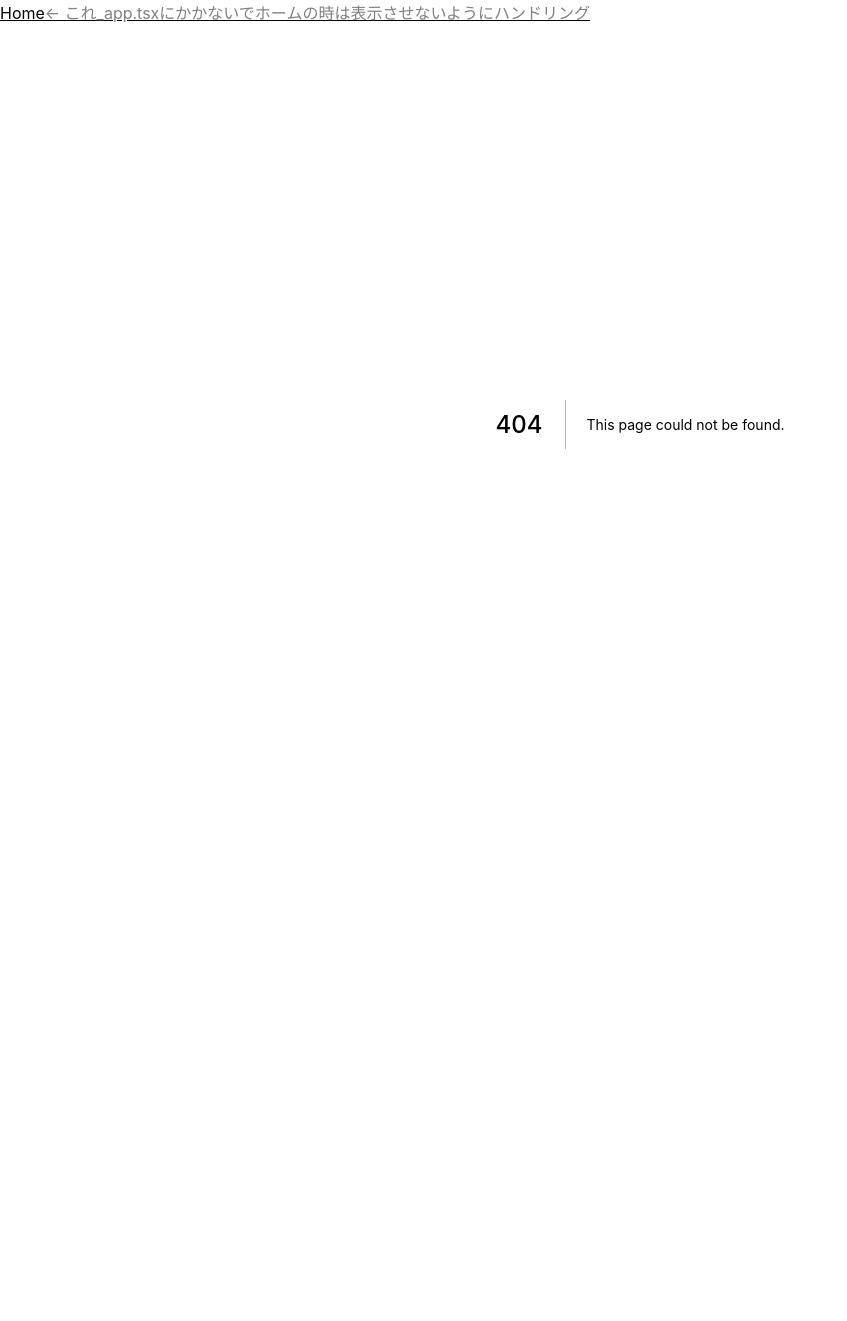
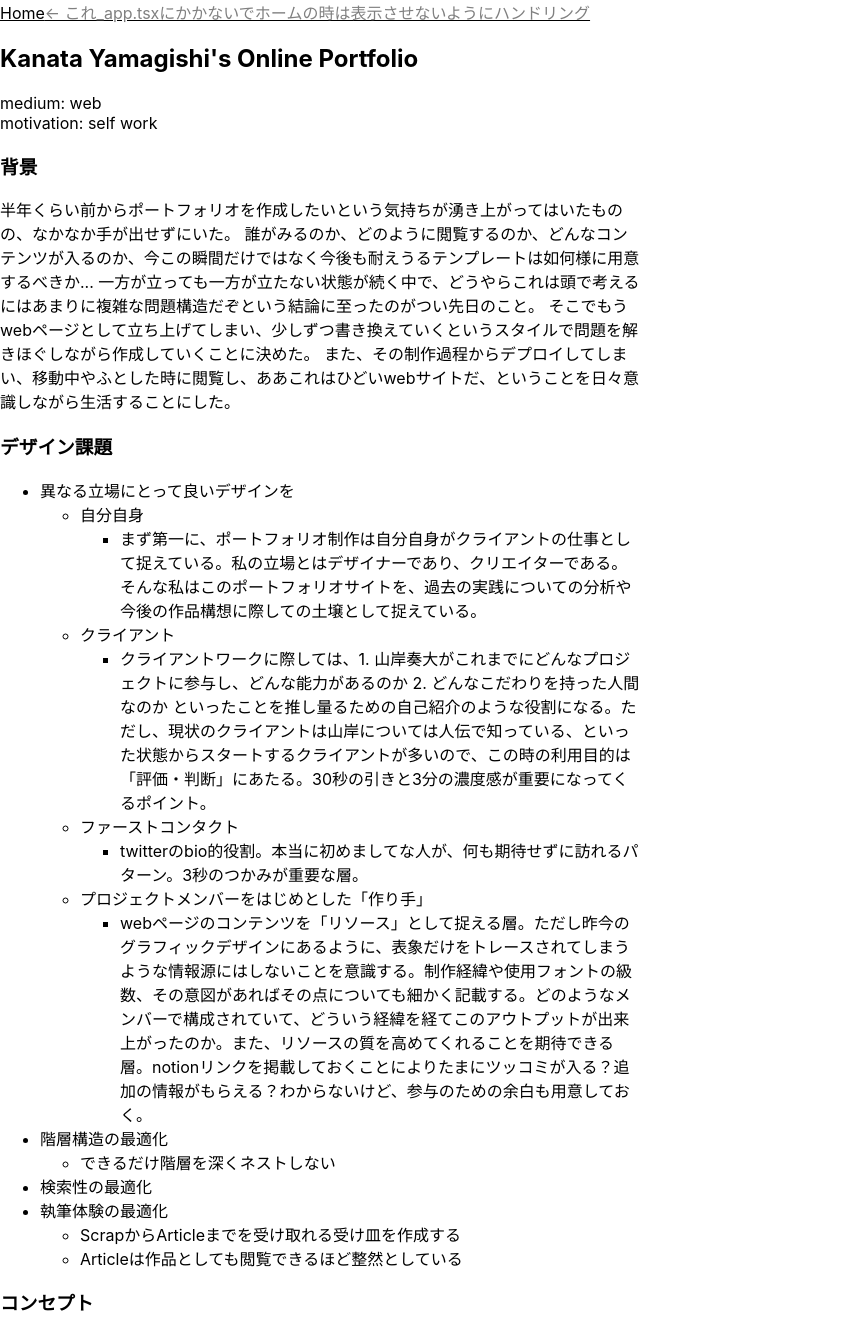
Before and after one commit to k1105/ymgsknt, a Next.js app: page /sources/portfolio/pageContent2 in a window 1280 px wide. Before the commit this address had no page. Shown: the top 1321 px of the page, without its empty margins (0-847 px from the left). Before the commit the page ends 824 px from the top, so only its background shows below. Built offline with nearby package versions, Linux system fonts and the light colour scheme.

Commit message:
2つ目の要素を追加

```diff
--- /dev/null
+++ b/pages/sources/portfolio/pageContent2.tsx
@@ -0,0 +1,186 @@
+const PageContent2: React.FC = () => {
+  return (
+    <div className="txtContainer">
+      <h2>Kanata Yamagishi&apos;s Online Portfolio</h2>
+      <p>
+        medium: web
+        <br />
+        motivation: self work
+      </p>
+      <h3>背景</h3>
+      <p>
+        半年くらい前からポートフォリオを作成したいという気持ちが湧き上がってはいたものの、なかなか手が出せずにいた。
+        誰がみるのか、どのように閲覧するのか、どんなコンテンツが入るのか、今この瞬間だけではなく今後も耐えうるテンプレートは如何様に用意するべきか...
+        一方が立っても一方が立たない状態が続く中で、どうやらこれは頭で考えるにはあまりに複雑な問題構造だぞという結論に至ったのがつい先日のこと。
+        そこでもうwebページとして立ち上げてしまい、少しずつ書き換えていくというスタイルで問題を解きほぐしながら作成していくことに決めた。
+        また、その制作過程からデプロイしてしまい、移動中やふとした時に閲覧し、ああこれはひどいwebサイトだ、ということを日々意識しながら生活することにした。
+      </p>
+      <h3>デザイン課題</h3>
+      <ul>
+        <li>
+          異なる立場にとって良いデザインを
+          <ul>
+            <li>自分自身</li>
+            <ul>
+              <li>
+                まず第一に、ポートフォリオ制作は自分自身がクライアントの仕事として捉えている。私の立場とはデザイナーであり、クリエイターである。そんな私はこのポートフォリオサイトを、過去の実践についての分析や今後の作品構想に際しての土壌として捉えている。
+              </li>
+            </ul>
+            <li>
+              クライアント
+              <ul>
+                <li>
+                  クライアントワークに際しては、1.
+                  山岸奏大がこれまでにどんなプロジェクトに参与し、どんな能力があるのか
+                  2. どんなこだわりを持った人間なのか
+                  といったことを推し量るための自己紹介のような役割になる。ただし、現状のクライアントは山岸については人伝で知っている、といった状態からスタートするクライアントが多いので、この時の利用目的は「評価・判断」にあたる。30秒の引きと3分の濃度感が重要になってくるポイント。
+                </li>
+              </ul>
+            </li>
+            <li>
+              ファーストコンタクト
+              <ul>
+                <li>
+                  twitterのbio的役割。本当に初めましてな人が、何も期待せずに訪れるパターン。3秒のつかみが重要な層。
+                </li>
+              </ul>
+            </li>
+            <li>
+              プロジェクトメンバーをはじめとした「作り手」
+              <ul>
+                <li>
+                  webページのコンテンツを「リソース」として捉える層。ただし昨今のグラフィックデザインにあるように、表象だけをトレースされてしまうような情報源にはしないことを意識する。制作経緯や使用フォントの級数、その意図があればその点についても細かく記載する。どのようなメンバーで構成されていて、どういう経緯を経てこのアウトプットが出来上がったのか。また、リソースの質を高めてくれることを期待できる層。notionリンクを掲載しておくことによりたまにツッコミが入る？追加の情報がもらえる？わからないけど、参与のための余白も用意しておく。
+                </li>
+              </ul>
+            </li>
+          </ul>
+        </li>
+        <li>
+          階層構造の最適化
+          <ul>
+            <li>できるだけ階層を深くネストしない</li>
+          </ul>
+        </li>
+        <li>検索性の最適化</li>
+        <li>
+          執筆体験の最適化
+          <ul>
+            <li>ScrapからArticleまでを受け取れる受け皿を作成する</li>
+            <li>Articleは作品としても閲覧できるほど整然としている</li>
+          </ul>
+        </li>
+      </ul>
+
+      <h3>コンセプト</h3>
+      <h3>Links</h3>
+      <ul>
+        <li>
+          <a href="https://ripple-shock-17d.notion.site/Subject-9817da8d5fe44b81b969fe904d30e77c">
+            Subject
+          </a>
+        </li>
+        <li>
+          <a href="https://ripple-shock-17d.notion.site/Style-1570bc84ac004e57a6b53dfdedebb0cf">
+            Style
+          </a>
+        </li>
+        <li>
+          <a href="https://ripple-shock-17d.notion.site/Tech-1ec6fdea3e5e4e5cb06d6158fd1bf0de">
+            Tech
+          </a>
+        </li>
+        <li>
+          <a href="https://ripple-shock-17d.notion.site/Contents-e241f7816bbe4118bc55cb32f5e2c84e">
+            Contents
+          </a>
+        </li>
+        <li>
+          <a href="https://ripple-shock-17d.notion.site/Memo-7aebaf03fa57416f91ea5749e35adfd3">
+            Memo
+          </a>
+        </li>
+        <li>
+          <a href="https://ripple-shock-17d.notion.site/References-81f416bbc11a4c6a80f0e4c1552af734">
+            References
+          </a>
+        </li>
+      </ul>
+      <h3>MetaData</h3>
+      <ul>
+        <li>
+          Color{" "}
+          <ul>
+            <li>#000000</li>
+            <li>#FFFFFF</li>
+          </ul>
+        </li>
+        <li>
+          Font
+          <ul>
+            <li>system-ui</li>
+            <li>
+              size:{" "}
+              <ul>
+                <li>h1: xx px</li>
+                <li>h2: xx px</li>
+                <li>h3: xx px</li>
+                <li>p: xx px</li>
+              </ul>
+            </li>
+          </ul>
+        </li>
+      </ul>
+      <h3>References</h3>
+      <ul>
+        <li>
+          <a href="https://www.fujisan.co.jp/product/32/b/1586806/">
+            アクシス, &quot;AXIS（アクシス） Vol.190
+            (発売日2017年11月01日)&quot;
+          </a>
+        </li>
+        <li>
+          <a href="https://cekai.jp/">CEKAI Corp., &quot;CEKAI&quot;</a>
+          cekai
+        </li>
+        <li>
+          <a href="https://dskmtg.com/index.html">
+            DDAA Inc., &quot;DDAA Inc.&quot;{" "}
+          </a>
+        </li>
+        <li>
+          <a href="https://yasudatakahiro.com/">
+            安田昴弘, &quot;TAKAHIRO YASUDA&quot;
+          </a>
+        </li>
+        <li>
+          <a href="https://index.kitasenju.design/">
+            北千住デザイン, &quot;00:47:17 デ&quot;
+          </a>
+        </li>
+        <li>
+          <a href="https://baku89.com/">橋本 麦 - Baku Hashimoto</a>
+        </li>
+        <li>
+          <a href="http://tezzosuzuki.com/">鈴木哲生</a>
+        </li>
+        <li>
+          <a href="https://zenn.dev/">Zenn</a>
+        </li>
+      </ul>
+      <style jsx>{`
+        .txtContainer {
+          position: relative;
+          text-align: left;
+          width: 50vw;
+        }
+        @media screen and (max-width: 600px) {
+          .txtContainer {
+            width: 100%;
+          }
+        }
+      `}</style>
+    </div>
+  );
+};
+
+export default PageContent2;
```
Also changed, not shown: pages/index.tsx (+8 -22 lines), pages/sources/spinecho/pageContent.tsx (renamed from pages/sources/pageContent.tsx, +4 -8 lines), works/nxpc-vol55-main-visual.md (+3 -1 lines), pages/sources/spinecho/img/spinecho_kv_front.png (renamed from pages/sources/img/spinecho/spinecho_kv_front.png), 1 other file (tests, documents, lock files or other folders).
